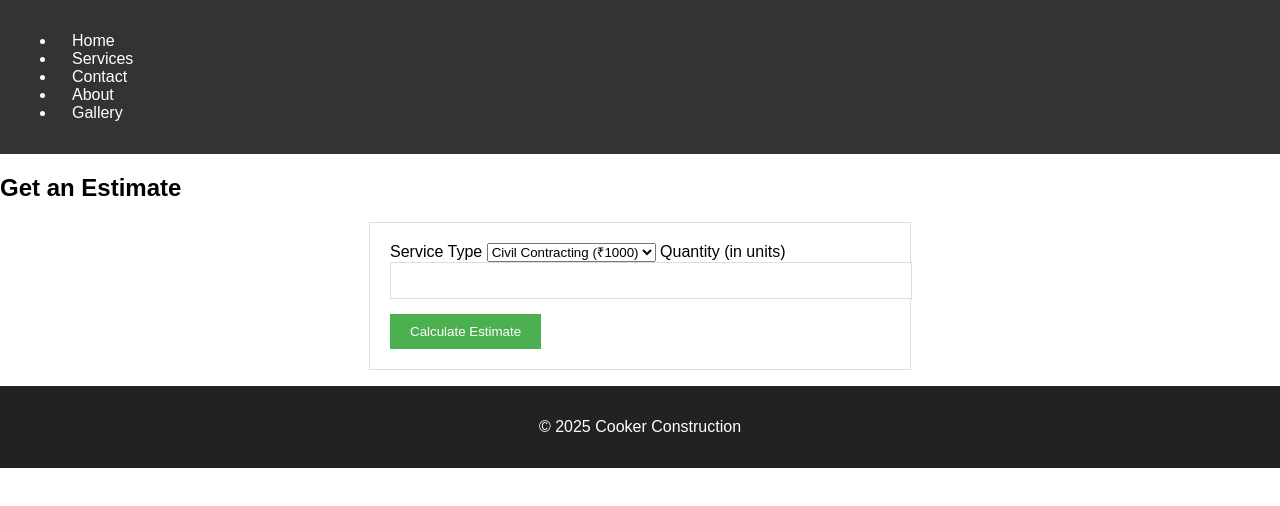
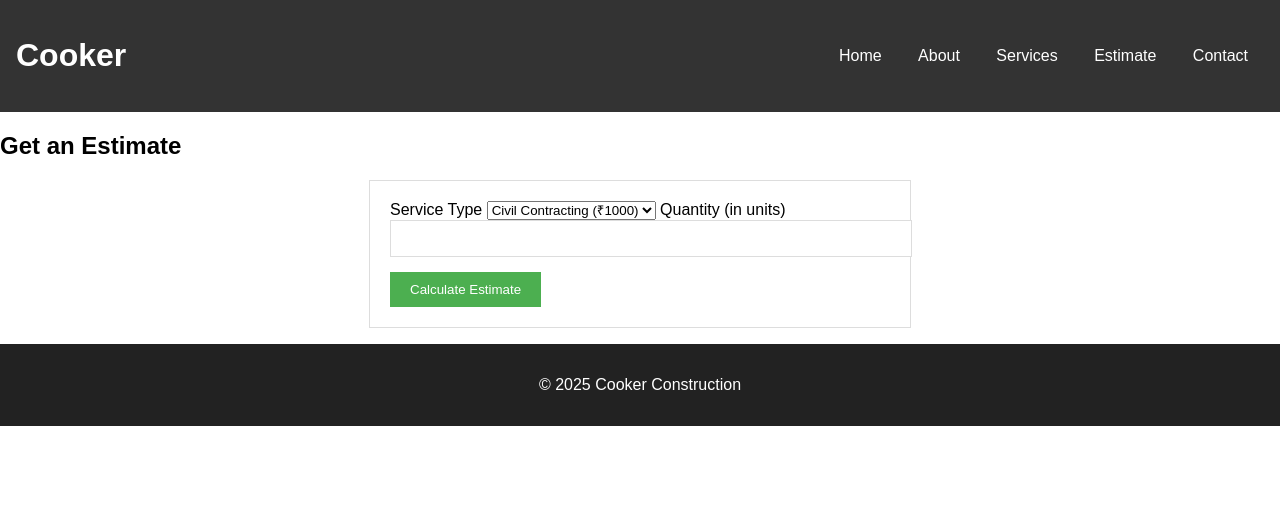
Before and after one commit to rajkumarg10/cooker-website, a plain HTML site: page gallery.html in a window 1280 px wide. Drawn offline with Linux system fonts and the light colour scheme.

Commit message:
estimate addition

```diff
--- a/gallery.html
+++ b/gallery.html
@@ -8,17 +8,16 @@
     <link rel="stylesheet" href="css/style.css">
 </head>
 <body>
-    <header>
-        <nav>
-            <ul>
-                <li><a href="index.html">Home</a></li>
-                <li><a href="services.html">Services</a></li>
-                <li><a href="contact.html">Contact</a></li>
-                <li><a href="about.html">About</a></li>
-                <li><a href="gallery.html">Gallery</a></li>
-            </ul>
-        </nav>
-    </header>
+  <header>
+    <h1>Cooker</h1>
+    <nav>
+      <a href="index.html">Home</a>
+      <a href="about.html">About</a>
+      <a href="services.html">Services</a>
+      <a href="gallery.html">Estimate</a>
+      <a href="contact.html">Contact</a>
+    </nav>
+  </header>
 
     <section class="estimate-calculator">
         <h1>Get an Estimate</h1>
```
Also changed, not shown: about.html (+1 -1 lines), contact.html (+1 -1 lines), index.html (+1 -1 lines), services.html (+1 -1 lines).
